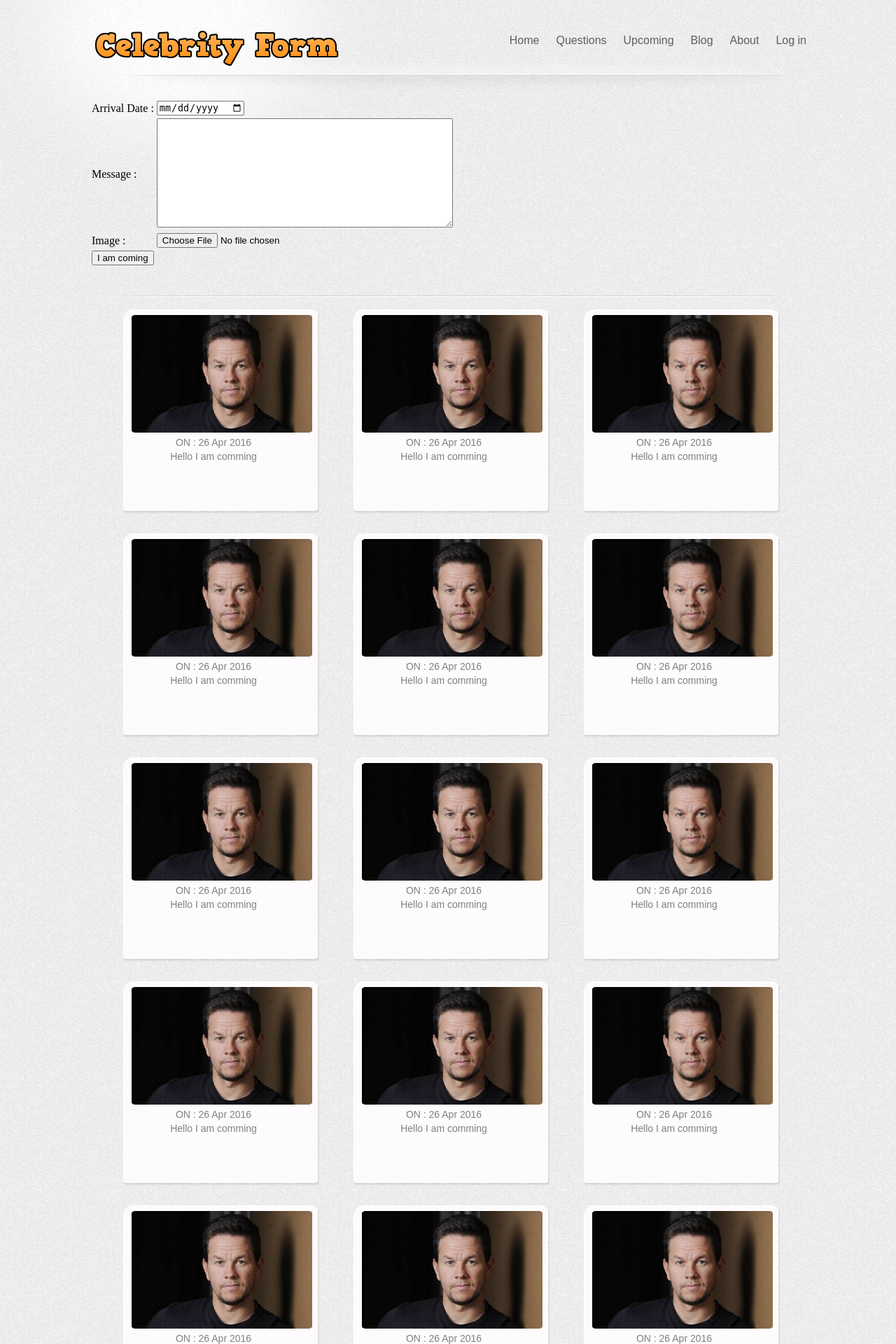
After one commit to karambir252/celebrity_form, a PHP site: page /upcoming.php in a window 1280 px wide. The commit adds this page. Shown: the top 1920 px of the page at 70% size. Run offline with PHP 8.4, Linux system fonts and the light colour scheme.

Commit message:
add basic files

```diff
--- a/about.php
+++ b/about.php
@@ -1,4 +1,4 @@
-<? session_start(); ?>
+<?php session_start(); ?>
 
 <!DOCTYPE html>
 
--- a/blog.php
+++ b/blog.php
@@ -1,4 +1,4 @@
-<? session_start(); ?>
+<?php session_start(); ?>
 <!DOCTYPE html>
 
 <html>
--- a/css/style.css
+++ b/css/style.css
@@ -12,7 +12,7 @@ body{
 /*------------------------- Header ------------------------*/
 .header{
 	background:url(../images/bg-navigation.jpg) no-repeat center 90px;
-	width:940px;
+	width:1024px;
 	margin:0 auto;
 	height:105px;
 	padding:36px 10px 0;
@@ -33,7 +33,7 @@ body{
 }
 .header ul li{
 	float:left;
-	margin:0 0 0 63px;
+	margin:0 0 0 24px;
 }
 .header ul li.selected a,.header ul li a:hover{
 	color:#f78117;
@@ -48,7 +48,7 @@ body{
 
 /*------------------------- Body ------------------------*/
 .body{
-	width:940px;
+	width:1024px;
 	margin:0 auto;
 	padding:0 10px;
 	overflow:hidden;
@@ -57,8 +57,8 @@ body{
 /****************************** index **********************/
 
 .body div#featured{
-	background:url(../images/next_celebrity.jpg) no-repeat right top;
-	height:448px;
+	//background:url(../images/next_celebrity.jpg) no-repeat right;
+	height:540px;
 	padding:0 0 17px;
 }
 .body div#featured h3{
@@ -80,6 +80,12 @@ body{
 	text-align:justify;
 	margin:0;
 }
+.body div#featured textArea{
+    margin:16px 0 0 0px;
+    font-family: sans-serif;
+    font-size:16px;
+    resize: none;
+}
 .body div#featured input{
 	background:url(../images/interface.jpg) no-repeat;
 	border:0;
@@ -94,20 +100,19 @@ body{
 }
 .body ul.blog{
 	list-style:none;
-	margin:40px 0 0;
-	padding:0 0 50px;
+    margin: 40px 0 40px 0;
 	background:url(../images/separator.jpg) no-repeat center top;
-	overflow:hidden;
+
 }
-.body ul.blog li:first-child{
-	margin:60px 0 0;
-}
+
 .body ul.blog li{
-	float:left;
+	float: left;
 	background:url(../images/interface.jpg) no-repeat 0 -68px !important;
-	margin:60px 0 0 48px;
-	height:400px;
+    border-radius: 5%;
+	margin:20px 0 0 48px;
+	height:300px;
 	padding:0;
+    display: inline;
 }
 .body ul.blog li div{
 	width:281px;
@@ -120,7 +125,8 @@ body{
 }
 .body ul.blog li div a img{
 	border:0;
-	margin:0 0 0 -3px;
+	margin:0 0 0 0;
+    border-radius: 2%;
 }
 .body ul.blog li div a img:hover{
 	filter:alpha(opacity=80);
@@ -128,10 +134,10 @@ body{
 }
 .body ul.blog li div p{
 	width:258px;
-	text-align:justify;
+	text-align:center;
 	color:#828081;
 	font-family: sans-serif;
-	margin:17px 0 0 10px;
+	margin:0px 0 0 0px;
 	line-height:20px;
 	font-size:14px;
 	background:none;
@@ -168,10 +174,7 @@ body{
     padding:0;
 	overflow:hidden;
 }
-.body ul li:first-child{
-	background:none;
-	padding:0 0 30px;
-}
+
 .body ul.paging{
 	margin:15px 0 10px 210px;
 }
@@ -192,15 +195,16 @@ body{
 
 /*------------------------- Footer ------------------------*/
 .footer{
-	width:940px;
+	width:1024px;
 	background:url(../images/bg-footer.jpg) no-repeat center top;
 	padding:65px 10px 207px;
 	margin:0 auto;
 	overflow:hidden;
 }
+
 .footer ul{
 	list-style:none;
-	margin:0 0 0 60px;
+	margin:0 0 0 48px;
 	padding:0;
 	overflow:hidden;
 	float:left;
@@ -236,8 +240,8 @@ body{
 	margin:6px 0 0 135px;
 }
 .footer div.connect{
-	float:left;
-	margin:0 0 0 92px;
+	float:right;
+	margin:0 48px 0 0;
 }
 .footer div.connect a{
 	float:left;
--- a/footer.php
+++ b/footer.php
@@ -4,7 +4,7 @@
 		<li><a href="blog.php">Blog</a></li>
         <li><a href="about.php">About</a></li>
 	</ul>
-	<p>Celebrity Form</p>
+
 	<div class="connect">
 		<a href="#" id="facebook">facebook</a>
 		<a href="#" id="twitter">twitter</a>
--- a/header.php
+++ b/header.php
@@ -7,6 +7,8 @@
 	<a href="index.php" id="logo"><img src="images/logo.png" alt="logo"/></a>
 	<ul>
 	    <li><a href="index.php">Home</a></li>
+        <li><a href="questions.php">Questions</a></li>
+        <li><a href="upcoming.php">Upcoming</a></li>
 		<li><a href="blog.php">Blog</a></li>
         <li><a href="about.php">About</a></li>
         <li>
--- /dev/null
+++ b/upcoming.php
@@ -0,0 +1,99 @@
+<?php session_start(); ?>
+
+<!DOCTYPE html>
+<html>
+<head>
+    <meta http-equiv="Content-Type" content="text/html; charset=utf-8"/>
+    <title>Upcoming</title>
+    <link rel="stylesheet" href="css/style.css" type="text/css" />
+</head>
+<body>
+    <div class="page">
+
+        <?php include('header.php')?>
+
+        <div class="body">
+            <form style="" action="addUpcoming.php" method="post" >
+                <table>
+                    <tr>
+                        <td>
+                            <label>Arrival Date :</label>
+                        </td>
+                        <td>
+                            <input type="date" name="arrival_date" />
+                        </td>
+                    </tr>
+                    <tr>
+                        <td>
+                            <label>Message :</label>
+                        </td>
+                        <td>
+                            <textarea name="message" rows="10" cols="50"></textarea>
+                        </td>
+                    </tr>
+                    <tr>
+                        <td>
+                            <label>Image :</label>
+                        </td>
+                        <td>
+                            <input type="file" name="image" />
+                        </td>
+                    </tr>
+                    <tr>
+                        <td colspan="2">
+                            <input type="submit" value="I am coming"/>
+                        </td>
+                    </tr>
+                </table>
+            </form>
+
+            <?php
+                $date_format = 'd M Y';
+                $all_arrivals = array(
+                            array('_id'=> 1 , 'date' => date($date_format) , 'celebrity_id'=> 7 , 'celebrity_name' => 'Michal Jackson' , 'message'=>'Hello I am comming'),
+                            array('_id'=> 1 , 'date' => date($date_format) , 'celebrity_id'=> 7 , 'celebrity_name' => 'Michal Jackson' , 'message'=>'Hello I am comming'),
+                            array('_id'=> 1 , 'date' => date($date_format) , 'celebrity_id'=> 7 , 'celebrity_name' => 'Michal Jackson' , 'message'=>'Hello I am comming'),
+                            array('_id'=> 1 , 'date' => date($date_format) , 'celebrity_id'=> 7 , 'celebrity_name' => 'Michal Jackson' , 'message'=>'Hello I am comming'),
+                            array('_id'=> 1 , 'date' => date($date_format) , 'celebrity_id'=> 7 , 'celebrity_name' => 'Michal Jackson' , 'message'=>'Hello I am comming'),
+                            array('_id'=> 1 , 'date' => date($date_format) , 'celebrity_id'=> 7 , 'celebrity_name' => 'Michal Jackson' , 'message'=>'Hello I am comming'),
+                            array('_id'=> 1 , 'date' => date($date_format) , 'celebrity_id'=> 7 , 'celebrity_name' => 'Michal Jackson' , 'message'=>'Hello I am comming'),
+                            array('_id'=> 1 , 'date' => date($date_format) , 'celebrity_id'=> 7 , 'celebrity_name' => 'Michal Jackson' , 'message'=>'Hello I am comming'),
+                            array('_id'=> 1 , 'date' => date($date_format) , 'celebrity_id'=> 7 , 'celebrity_name' => 'Michal Jackson' , 'message'=>'Hello I am comming'),
+                            array('_id'=> 1 , 'date' => date($date_format) , 'celebrity_id'=> 7 , 'celebrity_name' => 'Michal Jackson' , 'message'=>'Hello I am comming'),
+                            array('_id'=> 1 , 'date' => date($date_format) , 'celebrity_id'=> 7 , 'celebrity_name' => 'Michal Jackson' , 'message'=>'Hello I am comming'),
+                            array('_id'=> 1 , 'date' => date($date_format) , 'celebrity_id'=> 7 , 'celebrity_name' => 'Michal Jackson' , 'message'=>'Hello I am comming'),
+                            array('_id'=> 1 , 'date' => date($date_format) , 'celebrity_id'=> 7 , 'celebrity_name' => 'Michal Jackson' , 'message'=>'Hello I am comming'),
+                            array('_id'=> 1 , 'date' => date($date_format) , 'celebrity_id'=> 7 , 'celebrity_name' => 'Michal Jackson' , 'message'=>'Hello I am comming'),
+                            array('_id'=> 1 , 'date' => date($date_format) , 'celebrity_id'=> 7 , 'celebrity_name' => 'Michal Jackson' , 'message'=>'Hello I am comming'),
+                            array('_id'=> 1 , 'date' => date($date_format) , 'celebrity_id'=> 7 , 'celebrity_name' => 'Michal Jackson' , 'message'=>'Hello I am comming'),
+                            array('_id'=> 1 , 'date' => date($date_format) , 'celebrity_id'=> 7 , 'celebrity_name' => 'Michal Jackson' , 'message'=>'Hello I am comming'),
+                            array('_id'=> 1 , 'date' => date($date_format) , 'celebrity_id'=> 7 , 'celebrity_name' => 'Michal Jackson' , 'message'=>'Hello I am comming')
+                        );
+            ?>
+
+            <ul class="blog">
+                <?php
+                    foreach($all_arrivals as $arrival){
+                ?>
+
+                <li>
+                    <div>
+                        <a href="#"><img src="<?php echo 'images/users/'. $arrival['celebrity_id'] .'.jpg' ; ?>" alt="celebrity pic"/></a>
+                        <p>ON : <?php echo $arrival['date'] ?></p>
+                        <p><?php echo $arrival['message']; ?></p>
+
+                     </div>
+                </li>
+
+                <?php
+                    }
+                ?>
+            </ul>
+
+        </div>
+
+        <?php include('footer.php')?>
+
+    </div>
+</body>
+</html>
```
Also changed, not shown: addUpcoming.php (added, +10 -0 lines), index.php (+10 -3 lines), questions.php (added, +48 -0 lines), images/arrival/1.jpg (added), images/users/7.jpg (added).
